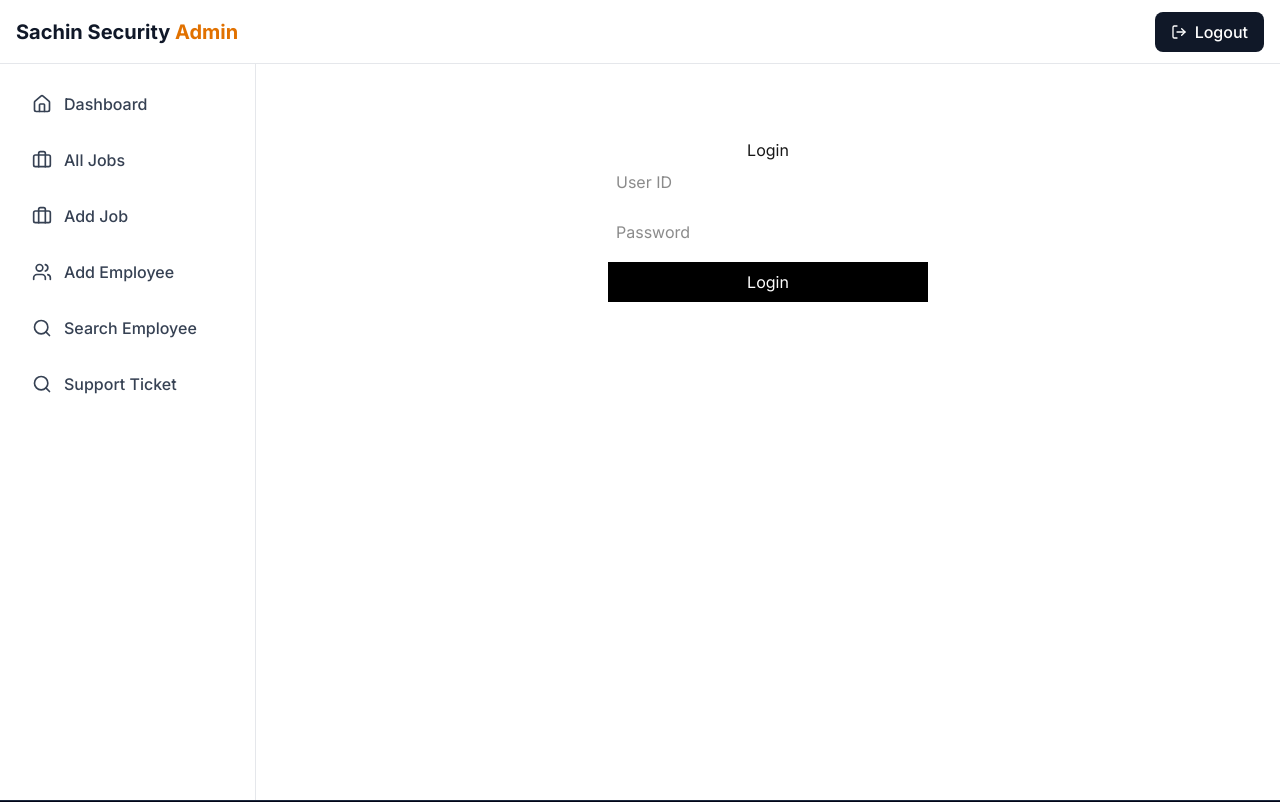
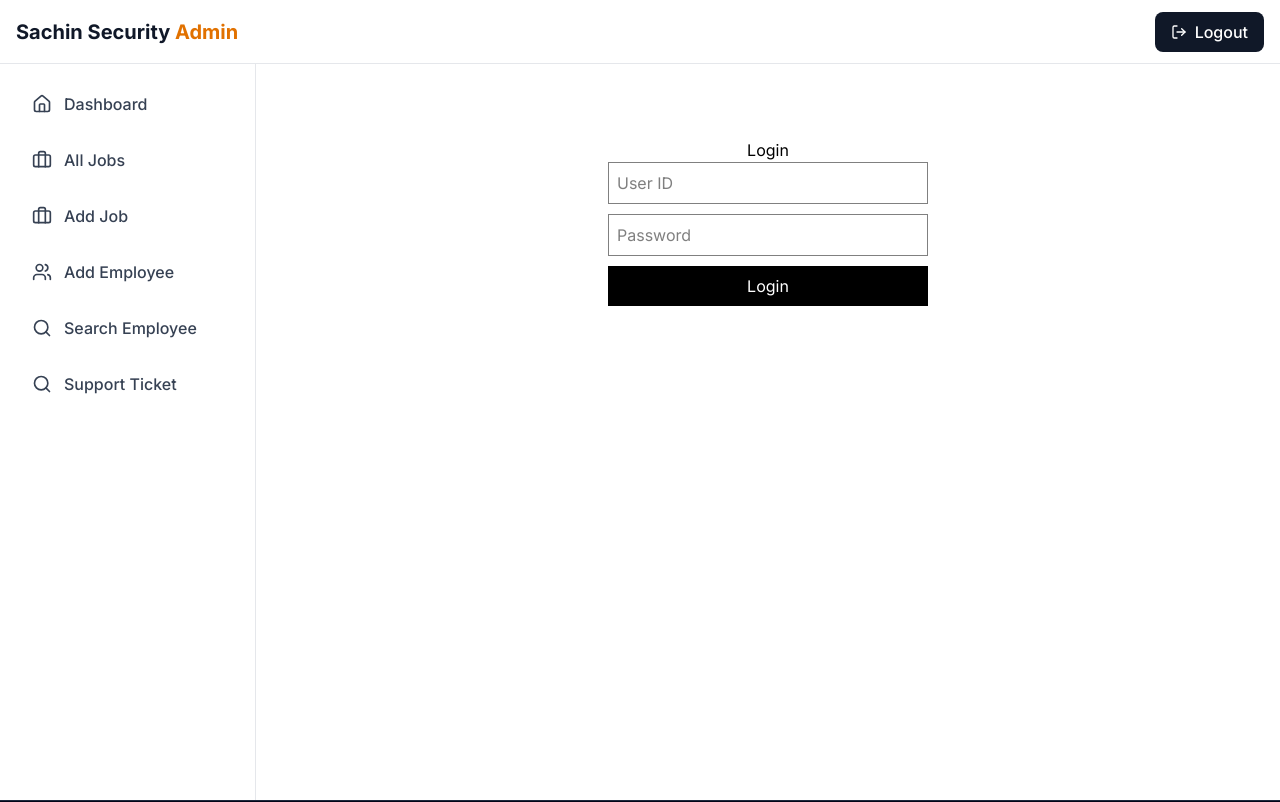
Before and after one commit to sachin-security/sachin-security, a Next.js app: page /admin/login in a window 1280 px wide. Shown: the top 802 px of the page. Built offline with nearby package versions, Linux system fonts and the light colour scheme.

Commit message:
added  reload on logout and fix dakr mode in admin login

```diff
--- a/app/admin/layout.tsx
+++ b/app/admin/layout.tsx
@@ -31,7 +31,7 @@ export default function AdminLayout({
         headers: { "Content-Type": "application/json" },
         body: JSON.stringify({ logOut:true }),
       });
-      router.push('/admin/login');
+     location.reload()
     }
   };
 
--- a/app/admin/login/page.tsx
+++ b/app/admin/login/page.tsx
@@ -32,8 +32,8 @@ export default function LoginPage() {
   };
 
   return (
-    <div style={{ maxWidth: 320, margin: "50px auto", textAlign: "center" }}>
-      <h2>Login</h2>
+    <div style={{ maxWidth: 320, margin: "50px auto", textAlign: "center" , backgroundColor:'white'}}>
+      <h2 className="text-black">Login</h2>
       <form onSubmit={handleSubmit}>
         <input
           type="text"
@@ -41,7 +41,7 @@ export default function LoginPage() {
           value={userID}
           onChange={(e) => setUserId(e.target.value)}
           required
-          style={{ width: "100%", padding: 8, marginBottom: 10 }}
+          style={{ width: "100%", padding: 8, marginBottom: 10 , border:'1px solid gray', color:'black' }}
         />
         <input
           type="password"
@@ -49,7 +49,7 @@ export default function LoginPage() {
           value={password}
           onChange={(e) => setPassword(e.target.value)}
           required
-          style={{ width: "100%", padding: 8, marginBottom: 10 }}
+          style={{ width: "100%", padding: 8, marginBottom: 10 ,border:'1px solid gray', color:'black'}}
         />
         <button
           type="submit"
```
